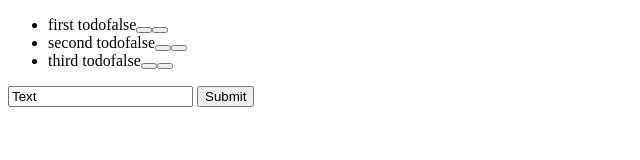
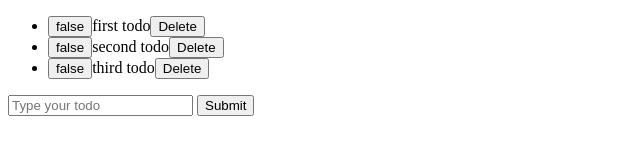
Before and after one commit to TiC-1/Week2_project_todoAPP, a website: page index.html in a window 1280 px wide. Shown: the whole page, without its empty margins (0-640 px from the left). Drawn offline with Linux system fonts and the light colour scheme.

Commit message:
add text to button and class to elements

```diff
--- a/dom.js
+++ b/dom.js
@@ -14,40 +14,54 @@
 
   // This function takes a todo, it returns the DOM node representing that todo
   var createTodoNode = function(todo) {
+
     // Create <li> tag
     var todoNode = document.createElement('li');
+
+    // MARK BUTTON
+    // Create <button> tag
+    var markTodoButtonNode = document.createElement('button');
+    // Add a class
+    markTodoButtonNode.className = "markButton";// Button text
+    var markTodoButtonTextNode = document.createTextNode(todo.done);
+    markTodoButtonNode.appendChild(markTodoButtonTextNode);
+    // Call funtion markTodo in logic.js
+    markTodoButtonNode.addEventListener('click', function(event) {
+      var newState = todoFunctions.markTodo(state, todo.id);
+      update(newState);
+    });
+    // Add the button to todoNode
+    todoNode.appendChild(markTodoButtonNode);
+    // add classes for css
+    // ...
+
 
     // DESCRIPTION
     // Create <span> tag
     var descriptionNode = document.createElement('span');
+    // Add a class
+    descriptionNode.className = "description";
     // Write todo description property value in descriptionNode using innerHTML method
-    descriptionNode.innerHTML = todo.description;
+    descriptionNode.textContent = todo.description;
     // Add descriptionNode as a toNode child
     todoNode.appendChild(descriptionNode);
 
-    // DONE TRUE/FALSE
-    var doneNode = document.createElement('span');
-    doneNode.innerHTML = todo.done;
-    todoNode.appendChild(doneNode);
 
     // you will need to use addEventListener
 
-    // this adds the delete button
+    // DELETE BUTTON
+    // Add <button> tag
     var deleteButtonNode = document.createElement('button');
+    // Add a class
+    deleteButtonNode.className = "deleteButton";// Add text to button
+    var deleteButtonTextNode = document.createTextNode("Delete");
+    deleteButtonNode.appendChild(deleteButtonTextNode);
     deleteButtonNode.addEventListener('click', function(event) {
       var newState = todoFunctions.deleteTodo(state, todo.id);
       update(newState);
     });
+    // Add the button to todoNode
     todoNode.appendChild(deleteButtonNode);
-
-    // add markTodo button
-    var markTodoButtonNode = document.createElement('button');
-    markTodoButtonNode.addEventListener('click', function(event) {
-      var newState = todoFunctions.markTodo(state, todo.id);
-      update(newState);
-    });
-    todoNode.appendChild(markTodoButtonNode);
-    // add classes for css
 
     return todoNode;
   };
@@ -61,13 +75,18 @@
 
       // Prevent to send the form
       event.preventDefault();
-      // Get the value of what's is in the input field of the form
-      // and assign it to 'description'
-      var description = event.target.querySelector("input").value; // event.target ....
 
-      // hint: todoFunctions.addTodo
-      var newState = todoFunctions.addTodo(state, description); // ?? change this!
-      update(newState);
+      // Test if input value exists
+      if (event.target.querySelector("input").value) {
+        // Get the value of what's is in the input field of the form
+        // and assign it to 'description'
+        var description = event.target.querySelector("input").value; // event.target ....
+        // delete text in input field for next input
+        event.target.querySelector("input").value = "";
+        // hint: todoFunctions.addTodo
+        var newState = todoFunctions.addTodo(state, description); // ?? change this!
+        update(newState);
+      }
     });
   }
 
--- a/index.html
+++ b/index.html
@@ -13,7 +13,7 @@
       </ul>
     </div>
     <form id="add-todo">
-      <input type="text" name="description" value="Text">
+      <input type="text" name="description" value="" placeholder="Type your todo">
       <input type="submit" name="" value="Submit">
     </form>
   </body>
```
